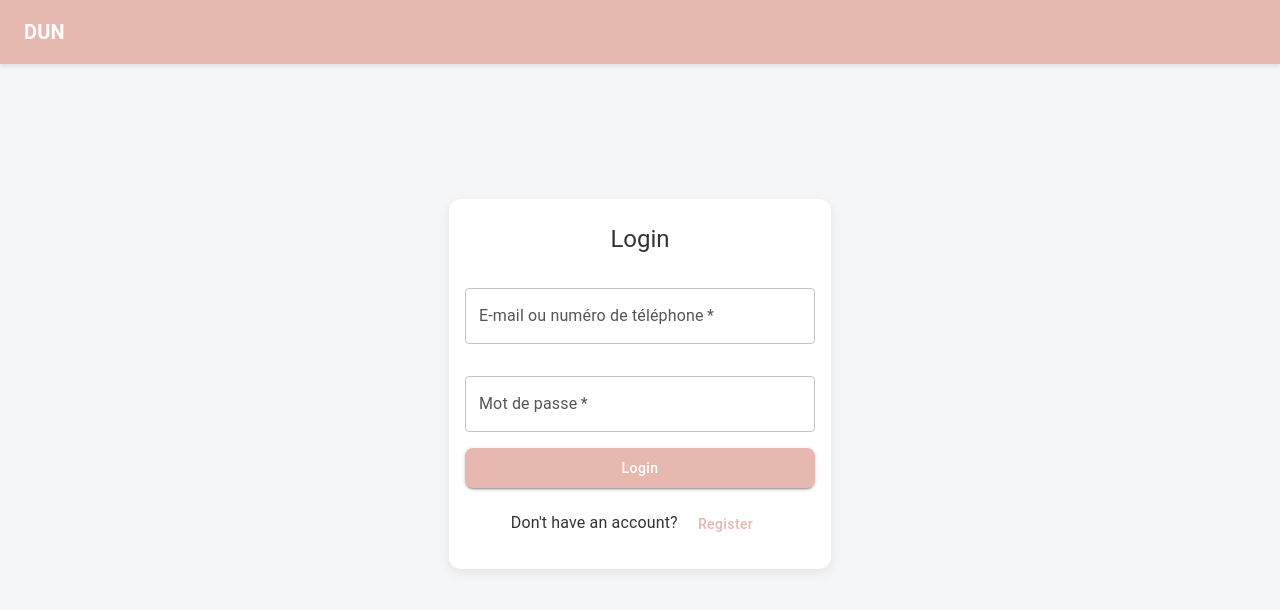
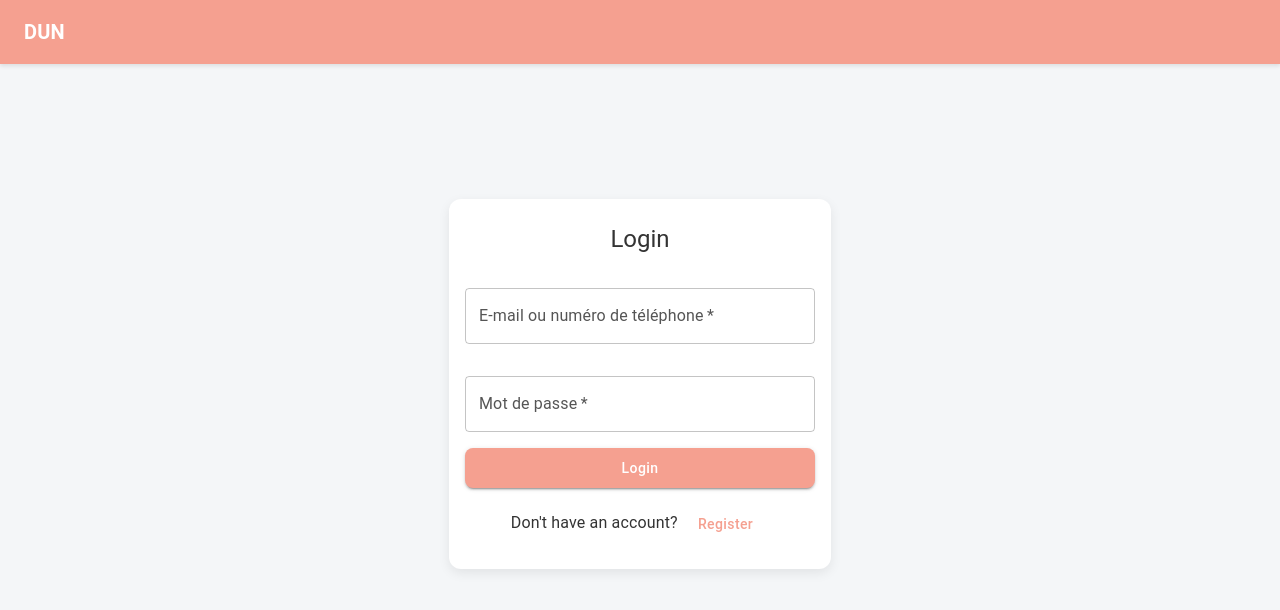
Before and after one commit to yvartpro/pickit, a React (Vite) app: page /login in a window 1280 px wide. Shown: the top 610 px of the page. Built offline with nearby package versions, Linux system fonts and the light colour scheme.

Commit message:
Change color palette main to #F5A090

```diff
--- a/src/components/Home.jsx
+++ b/src/components/Home.jsx
@@ -102,7 +102,7 @@ const Home = ({ users, addUser }) => {
             />
             <Button onClick={handleAddUser} variant="contained" color="primary" size="small">Ajouter</Button>
       </Box>
-      <Box sx={{display:{md:'flex',lg:'none', xs:'none'}, justifyContent:'space-around', alignItems:'center', py:2}}>
+      <Box sx={{display:{md:'flex',lg:'none'}, justifyContent:'space-around', alignItems:'center', py:2}}>
         <Typography variant="h6" sx={{ my: 1, fontWeight: 600 }}>Nouveau client</Typography>
         <Stack direction="column">
           <TextField
--- a/src/theme.js
+++ b/src/theme.js
@@ -4,7 +4,7 @@ import { createTheme } from '@mui/material/styles';
 const theme = createTheme({
   palette: {
     primary: {
-      main: '#E6B8AF', // Dusty Rose - a soft, elegant pink
+      main: '#F5A090', // Dusty Rose - a soft, elegant pink
       light: '#FFD9C2', // Light Peach - for accents and highlights
       dark: '#A68E87',  // Taupe - for contrast and grounding
       contrastText: '#fff', // White text for good readability on primary color
@@ -41,7 +41,8 @@ const theme = createTheme({
     MuiAppBar: {
       styleOverrides: {
         root: {
-          backgroundColor: '#E6B8AF', // Primary color for AppBar
+          // backgroundColor: '#F5A090', // Primary color for AppBar
+          backgroundColor: '#F5A090', // Primary color for AppBar
           color: '#fff', // White text on AppBar
           boxShadow: '0px 2px 4px rgba(0,0,0,0.1)', // Subtle shadow
         },
@@ -61,7 +62,7 @@ const theme = createTheme({
           padding: '8px 16px',
         },
         containedPrimary: {
-          backgroundColor: '#E6B8AF',
+          backgroundColor: '#F5A090',
           '&:hover': {
             backgroundColor: '#A68E87', // Darker shade on hover
           },
```
